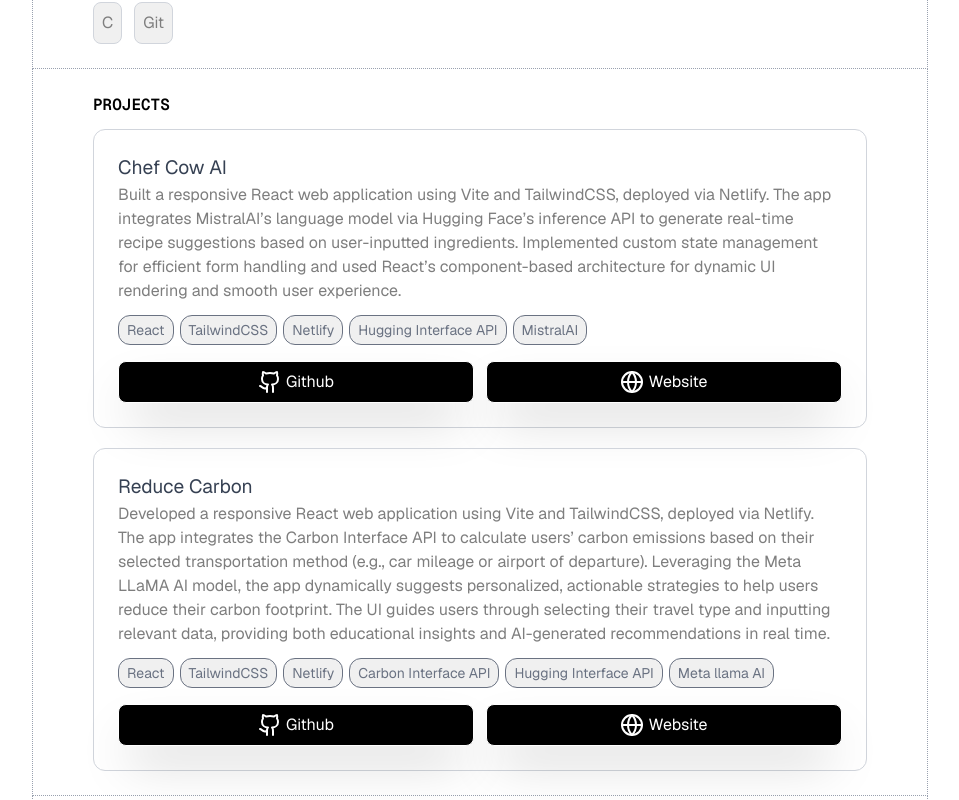
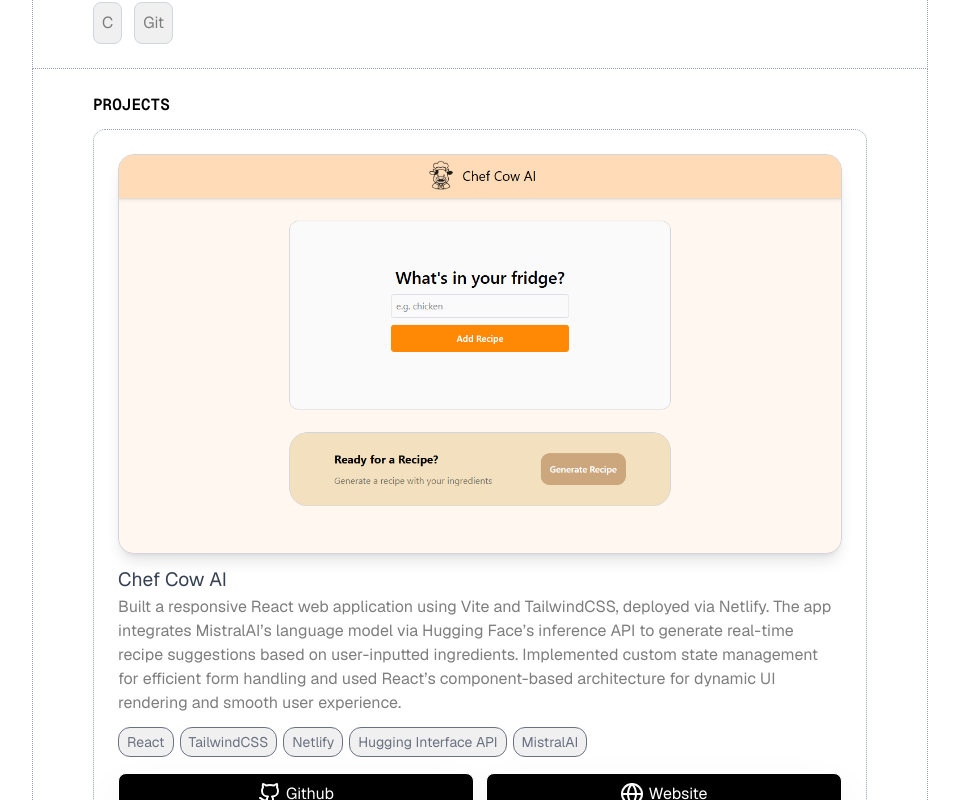
Before and after one commit to jjamesliu/James-Portfolio-V3, a Next.js app: page / in a window 1280 px wide. Shown: the part 660-1460 px from the top of the page, without its empty margins (160-1119 px from the left). Built offline with nearby package versions, Linux system fonts and the light colour scheme.

Commit message:
finished flex design images

```diff
--- a/src/app/components/Projects.tsx
+++ b/src/app/components/Projects.tsx
@@ -36,7 +36,11 @@
                 <div className='flex flex-col mt-3 gap-5'>
                     {projects.map( (project) => (
                             <div key={project.id}
-                        className='flex flex-col border border-gray-300 p-6 rounded-xl'>
+                            className='flex flex-col border border-gray-400 p-6 rounded-xl border-dotted'>
+                                <div className='overflow-hidden bg-red-100 w-full md:h-[30rem] lg:h-[25rem] mb-3 border border-gray-300 rounded-2xl shadow-lg'>
+                                    <img className='w-full h-full object-cover'
+                                    src={project.image}/>
+                                </div>
                                 <h1 className='text-[1.2rem] text-gray-700'>{project.title}</h1>
                                 <p className='text-[1rem] text-txt-color'>{project.desc}</p>
                                 <div className='mt-3 flex flex-row gap-1.5 flex-wrap'>
```
Lines whose indentation alone changed are shown as unchanged.
